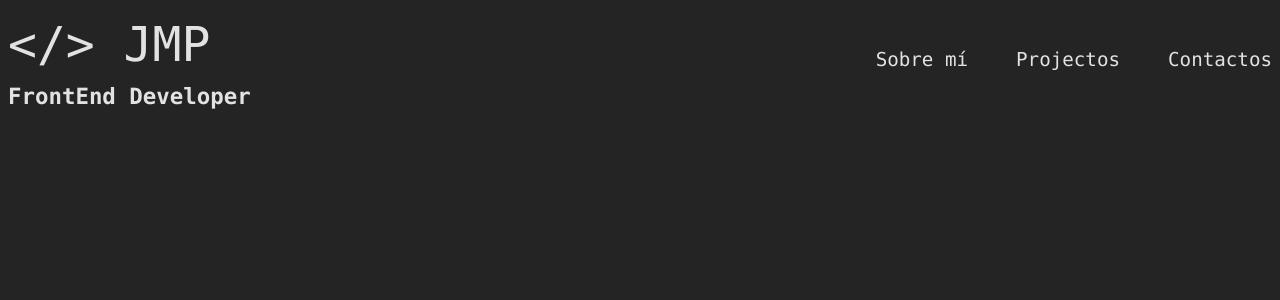
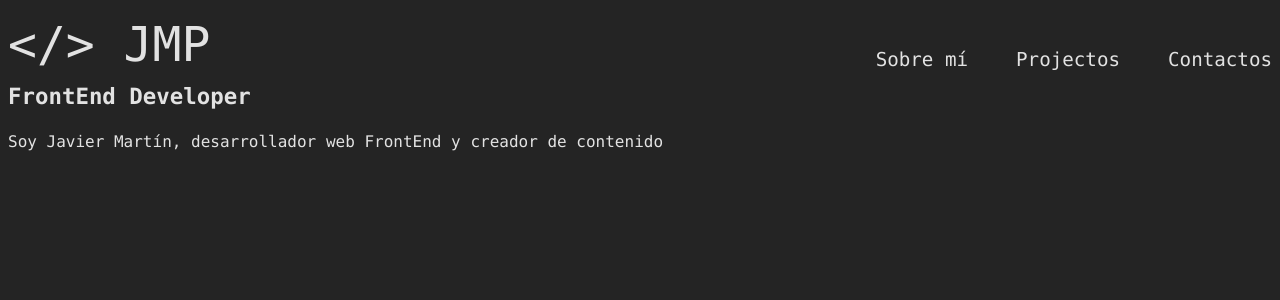
Before and after one commit to jmartinpizarro/portfolio, a React (Vite) app: page / in a window 1280 px wide. Shown: the top 300 px of the page. Built offline with nearby package versions, Linux system fonts and the light colour scheme.

Commit message:
minor changes in TypingEffect comp. and in index.html file

```diff
--- a/src/App.jsx
+++ b/src/App.jsx
@@ -1,10 +1,12 @@
 import './App.css';
 import Navbar from './Navbar';
+import TypingEffect from './TypingEffect';
+
 function App(){
-
   return(
     <>
       <Navbar></Navbar>
+      <TypingEffect phrase={'Soy Javier Martín, desarrollador web FrontEnd y creador de contenido'}></TypingEffect>
     </>
   )
 }
--- a/src/TypingEffect.jsx
+++ b/src/TypingEffect.jsx
@@ -12,11 +12,13 @@ function TypingEffect({phrase}){
             } else {
                 clearInterval(intervalID)
             }
-        }, 150)
+        }, 75)
         return () => clearInterval(intervalID)
     }, []) /*format of useEffect: chunk of text, when the useEffect is activated*/
 
     return(
-        <h2>{displayedContent}</h2>
+        <p className="dynamicText">{displayedContent}</p>
     )
 }
+
+export default TypingEffect
```
